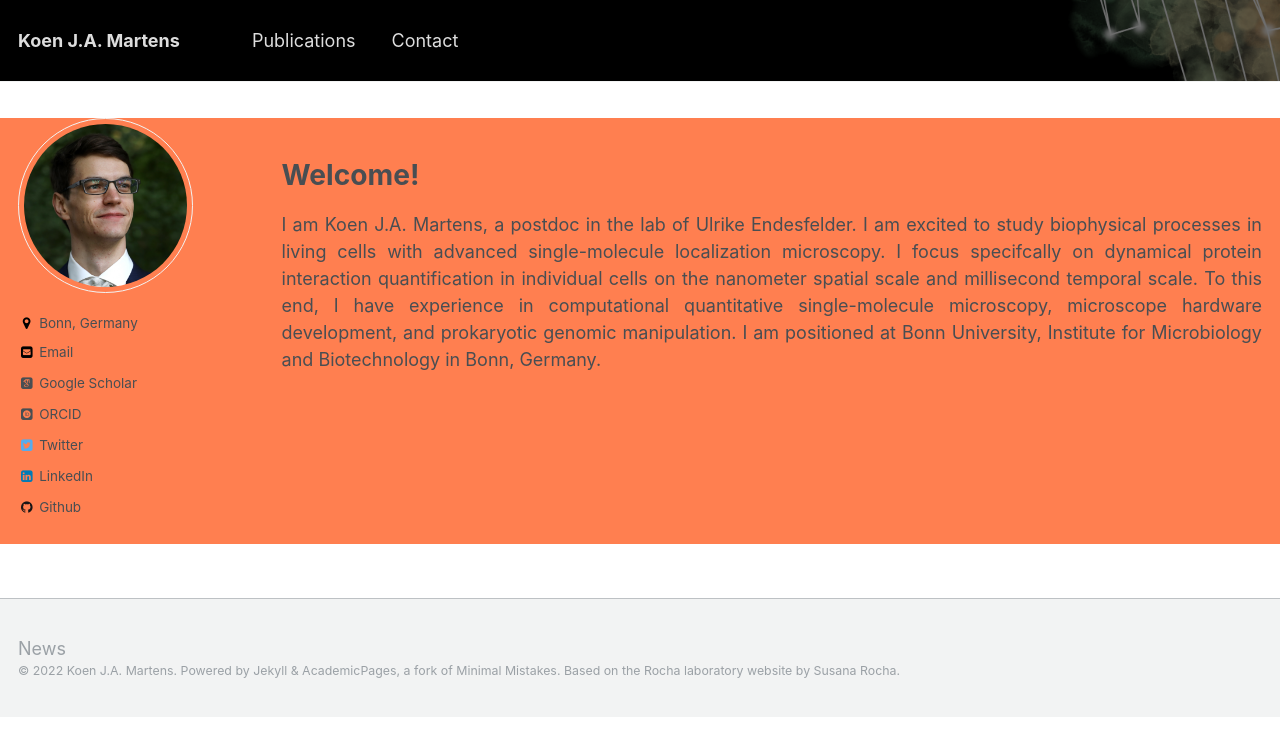
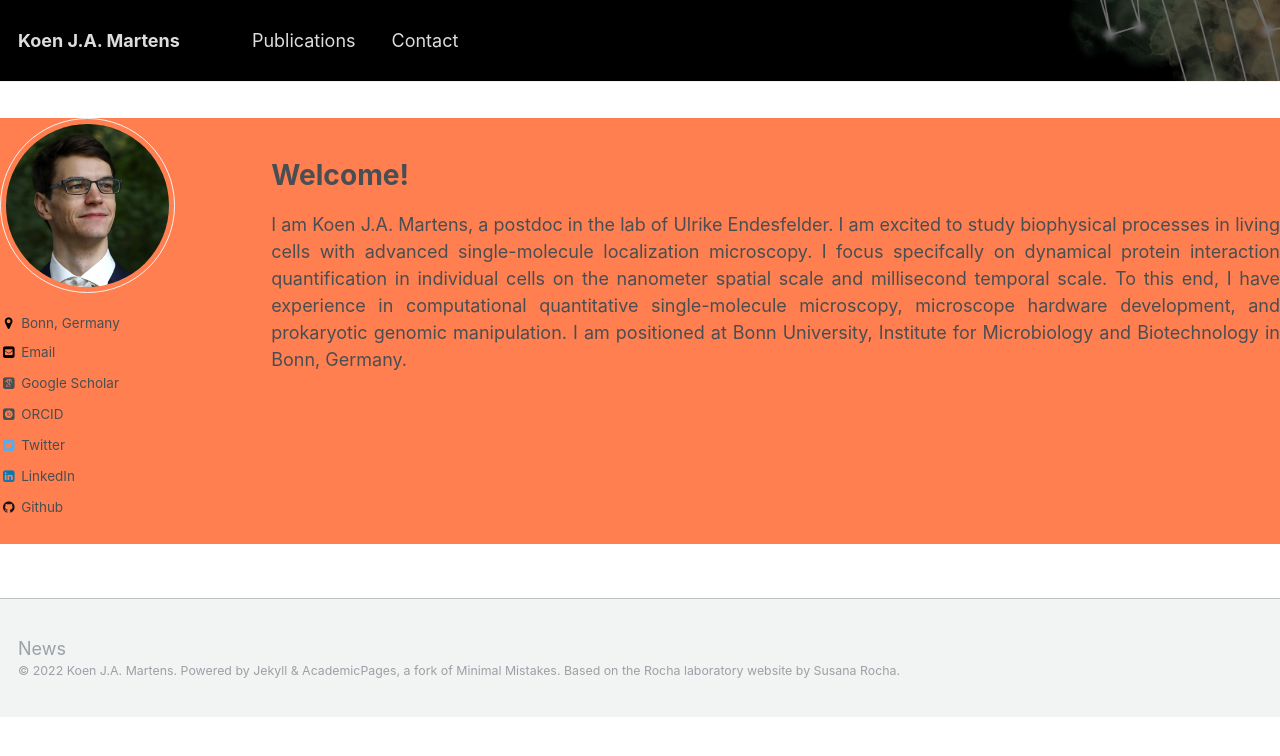
Before and after one commit to kjamartens/kjamartens.github.io, a Jekyll site: the page built from _pages/about.md, in a window 1280 px wide. Shown: the top 756 px of the page. Built offline with Jekyll 4.4.1, drawn with Linux system fonts in a browser that asks for light colours; some web fonts are replaced.

Commit message:
Removing padding #main

```diff
--- a/_sass/_page.scss
+++ b/_sass/_page.scss
@@ -6,8 +6,8 @@
   @include container;
   @include clearfix;
   margin-top: 2em;
-  padding-left: 1em;
-  padding-right: 1em;
+  //padding-left: 1em;
+  //padding-right: 1em;
   animation: intro 0.3s both;
   animation-delay: 0.35s;
   background-color:coral;
```
